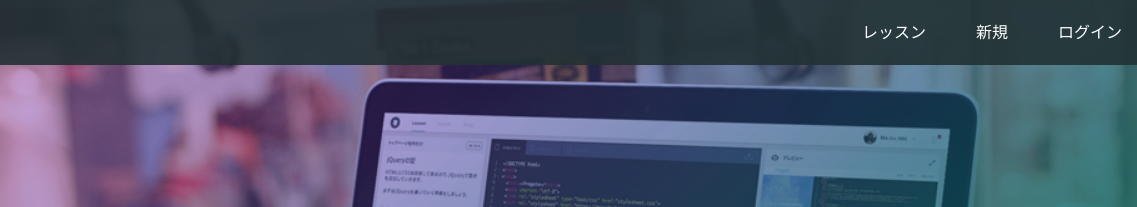
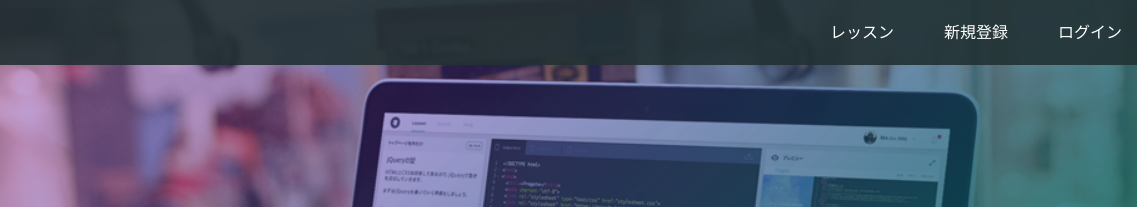
Before and after one commit to tyannmi/tyannmi-.github.io, a plain HTML site: page index.html in a window 1280 px wide. Shown: the top 207 px of the page, 143-1280 px from the left. Drawn offline with Linux system fonts and the light colour scheme.

Commit message:
Update index.html

```diff
--- a/index.html
+++ b/index.html
@@ -16,7 +16,7 @@
       <span class="fa fa-bars menu-icon"></span>
       <div class="header-right">
         <a href="#">レッスン</a>
-        <a href="#">新規</a>
+        <a href="#">新規登録</a>
         <a href="#" class="login">ログイン</a>
       </div>
     </div>
```
